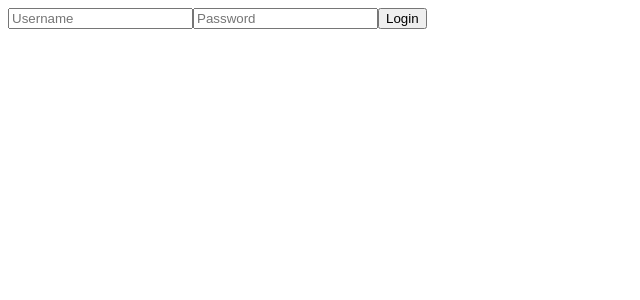
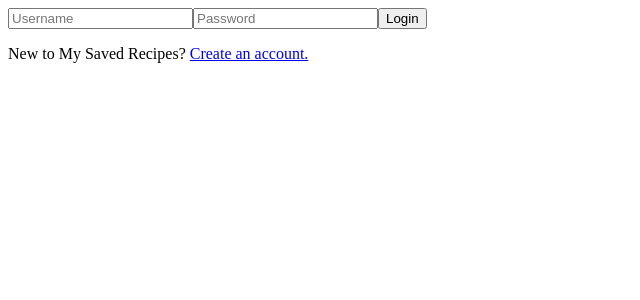
Before and after one commit to davidlewallen/recipe-app, a React app: page /account/login in a window 1280 px wide. Shown: the top 300 px of the page, without its empty margins (0-640 px from the left). Built offline with nearby package versions, Linux system fonts and the light colour scheme.

Commit message:
Added link to register route

```diff
--- a/src/account/login/components/index.jsx
+++ b/src/account/login/components/index.jsx
@@ -1,5 +1,6 @@
 import React from 'react';
 import PropTypes from 'prop-types';
+import { Link } from 'react-router-dom';
 
 const { string, func } = PropTypes;
 const propTypes = {
@@ -11,6 +12,7 @@ const propTypes = {
 };
 
 const Login = props => (
+  <div className="login-container">
     <form className="login">
       <input
         placeholder="Username"
@@ -24,6 +26,13 @@ const Login = props => (
       />
       <button onClick={props.login}>Login</button>
     </form>
+
+    <div>
+      <p>
+        New to My Saved Recipes? <Link to="/account/register">Create an account.</Link>
+      </p>
+    </div>
+  </div>
 );
 
 Login.propTypes = propTypes;
```
Lines whose indentation alone changed are shown as unchanged.
